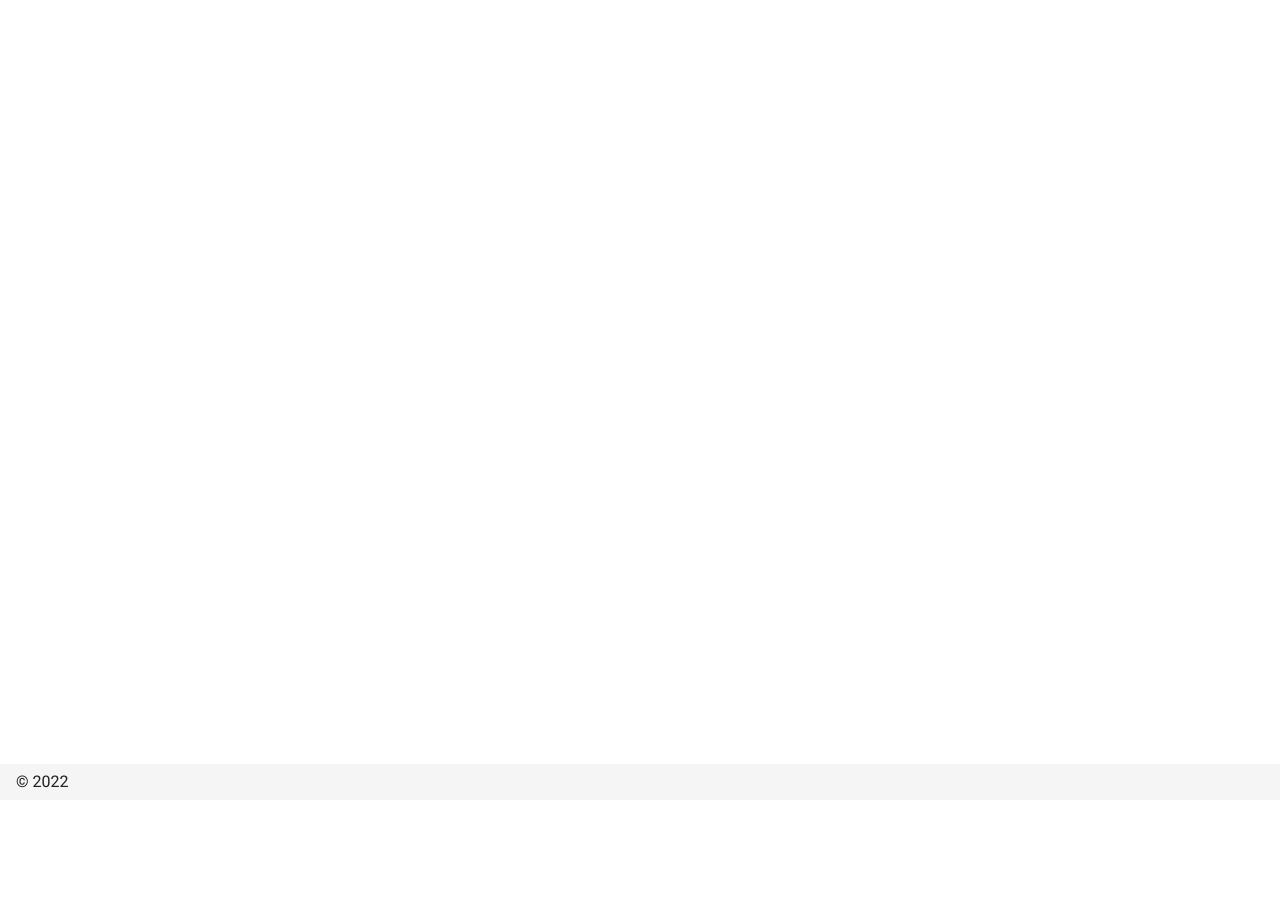
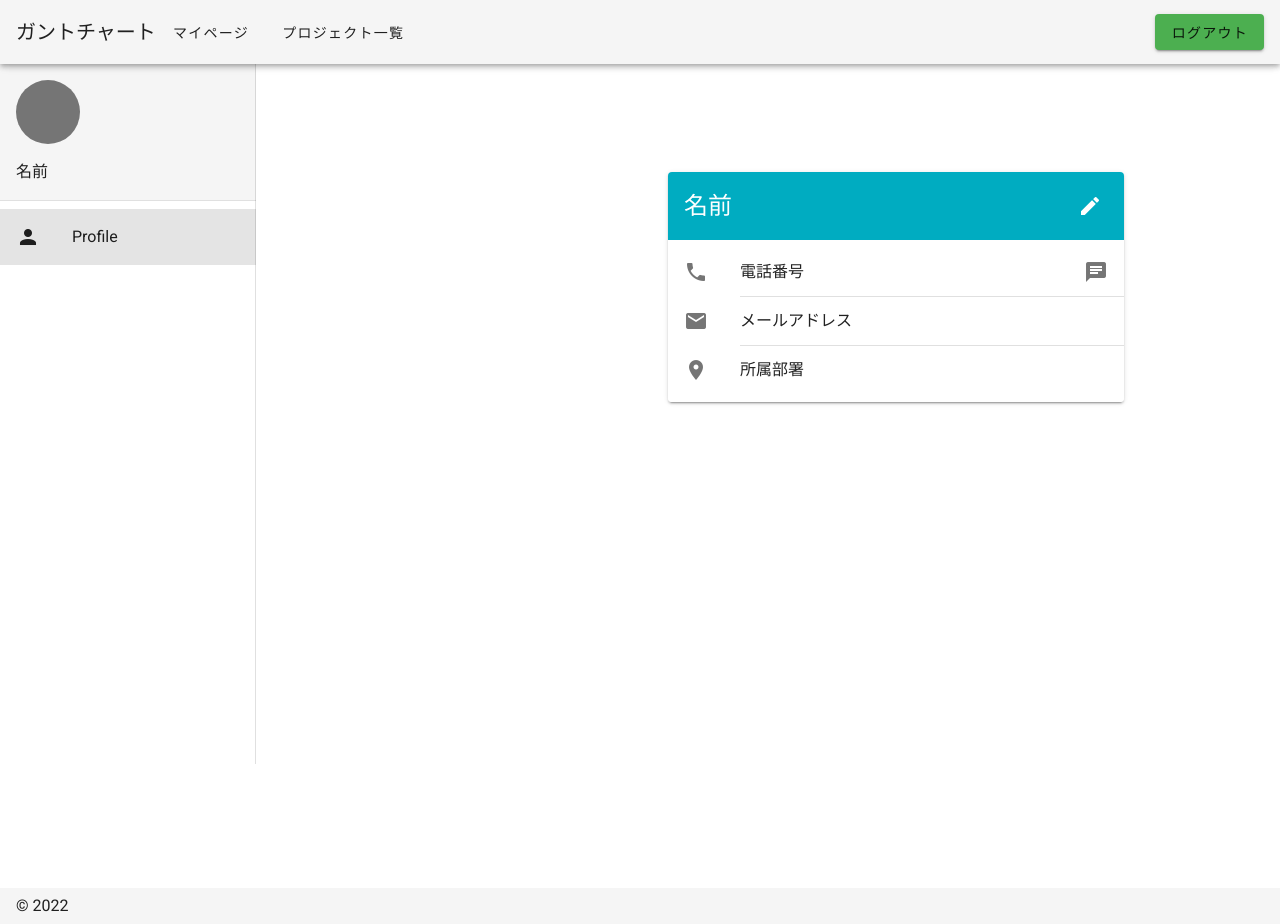
Before and after one commit to miracle-halation/gantt_chart_frontend, a Nuxt app: page /mypage/profile in a window 1280 px wide. Before the commit this address had no page. Before the commit the page ends 800 px from the top, so only its background shows below. Built offline with nearby package versions, Linux system fonts and the light colour scheme; no server answers.

Commit message:
プロフィールページの雛形作成

```diff
--- /dev/null
+++ b/components/mypage/NavDrower.vue
@@ -0,0 +1,49 @@
+<template>
+	<v-navigation-drawer
+		v-model="drawer"
+		app
+		clipped
+	>
+		<v-sheet
+			color="grey lighten-4"
+			class="pa-4"
+		>
+			<v-avatar
+				class="mb-4"
+				color="grey darken-1"
+				size="64"
+			></v-avatar>
+			<div>名前</div>
+		</v-sheet>
+
+		<v-divider></v-divider>
+
+		<!-- ここにタスクやプロジェクトなどのユーザーに紐づく情報へのリンクを作成する -->
+		<v-list>
+			<v-list-item
+				v-for="[icon, text, access] in links"
+				:key="icon"
+				link
+				:to=access
+			>
+				<v-list-item-icon>
+					<v-icon>{{ icon }}</v-icon>
+				</v-list-item-icon>
+
+				<v-list-item-content>
+					<v-list-item-title>{{ text }}</v-list-item-title>
+				</v-list-item-content>
+			</v-list-item>
+		</v-list>
+	</v-navigation-drawer>
+</template>
+
+<script>
+export default {
+	data: () => ({
+		links:[
+			['mdi-account', 'Profile', '/mypage/profile'],
+		]
+  }),
+}
+</script>
--- a/pages/mypage/index.vue
+++ b/pages/mypage/index.vue
@@ -2,42 +2,7 @@
   <v-app id="inspire">
 		<navbar></navbar>
 
-    <v-navigation-drawer
-      v-model="drawer"
-      app
-			clipped
-    >
-      <v-sheet
-        color="grey lighten-4"
-        class="pa-4"
-      >
-        <v-avatar
-          class="mb-4"
-          color="grey darken-1"
-          size="64"
-        ></v-avatar>
-				<div>名前</div>
-      </v-sheet>
-
-      <v-divider></v-divider>
-
-			<!-- ここにタスクやプロジェクトなどのユーザーに紐づく情報へのリンクを作成する -->
-      <v-list>
-        <v-list-item
-          v-for="[icon, text] in links"
-          :key="icon"
-          link
-        >
-          <v-list-item-icon>
-            <v-icon>{{ icon }}</v-icon>
-          </v-list-item-icon>
-
-          <v-list-item-content>
-            <v-list-item-title>{{ text }}</v-list-item-title>
-          </v-list-item-content>
-        </v-list-item>
-      </v-list>
-    </v-navigation-drawer>
+    <nav-drower></nav-drower>
 
 		<!-- ユーザーのガントチャートを表示。タスクカードを一覧で出す -->
     <v-main>
@@ -89,20 +54,17 @@
 
 <script>
 import Navbar from '~/components/share/Navbar.vue'
+import NavDrower from '~/components/mypage/NavDrower.vue'
 
 export default {
   name: 'MyPage',
   components: {
-    Navbar
+    Navbar,
+    NavDrower
   },
   middleware: ['auth'],
   data: () => ({
-		links:[
-			['mdi-inbox-arrow-down', 'Inbox'],
-			['mdi-send', 'Send'],
-			['mdi-delete', 'Trash'],
-			['mdi-alert-octagon', 'Spam'],
-		]
+
   }),
 }
 </script>
--- /dev/null
+++ b/pages/mypage/profile/index.vue
@@ -0,0 +1,94 @@
+<template>
+	<v-app id="inspire">
+		<navbar></navbar>
+
+    <nav-drower></nav-drower>
+
+		<!-- ユーザーのガントチャートを表示。タスクカードを一覧で出す -->
+    <v-main>
+      <v-container
+        class="py-8 px-6"
+        fluid
+      >
+        <v-row justify="center">
+          <v-col
+            cols="12"
+            sm="8"
+          >
+            <v-card>
+              <v-card-title class="cyan darken-1">
+                <span class="text-h5 white--text">名前</span>
+
+                <v-spacer></v-spacer>
+
+                <v-btn
+                  dark
+                  icon
+                >
+                  <v-icon>mdi-pencil</v-icon>
+                </v-btn>
+              </v-card-title>
+
+              <v-list>
+                <v-list-item>
+                  <v-list-item-action>
+                    <v-icon>mdi-phone</v-icon>
+                  </v-list-item-action>
+
+                  <v-list-item-content>
+                    <v-list-item-title>電話番号</v-list-item-title>
+                  </v-list-item-content>
+                  <v-list-item-action>
+                    <v-icon>mdi-message-text</v-icon>
+                  </v-list-item-action>
+                </v-list-item>
+
+                <v-divider inset></v-divider>
+
+                <v-list-item>
+                  <v-list-item-action>
+                    <v-icon>mdi-email</v-icon>
+                  </v-list-item-action>
+
+                  <v-list-item-content>
+                    <v-list-item-title>メールアドレス</v-list-item-title>
+                  </v-list-item-content>
+                </v-list-item>
+
+                <v-divider inset></v-divider>
+
+                <v-list-item>
+                  <v-list-item-action>
+                    <v-icon>mdi-map-marker</v-icon>
+                  </v-list-item-action>
+
+                  <v-list-item-content>
+                    <v-list-item-title>所属部署</v-list-item-title>
+                  </v-list-item-content>
+                </v-list-item>
+              </v-list>
+
+            </v-card>
+          </v-col>
+        </v-row>
+      </v-container>
+    </v-main>
+  </v-app>
+</template>
+
+<script>
+import Navbar from '~/components/share/Navbar.vue'
+import NavDrower from '~/components/mypage/NavDrower.vue'
+
+export default {
+  name: 'Profile',
+  components: {
+    Navbar,
+    NavDrower
+  },
+  middleware: ['auth'],
+  data: () => ({
+
+  }),
+}
+</script>
```
